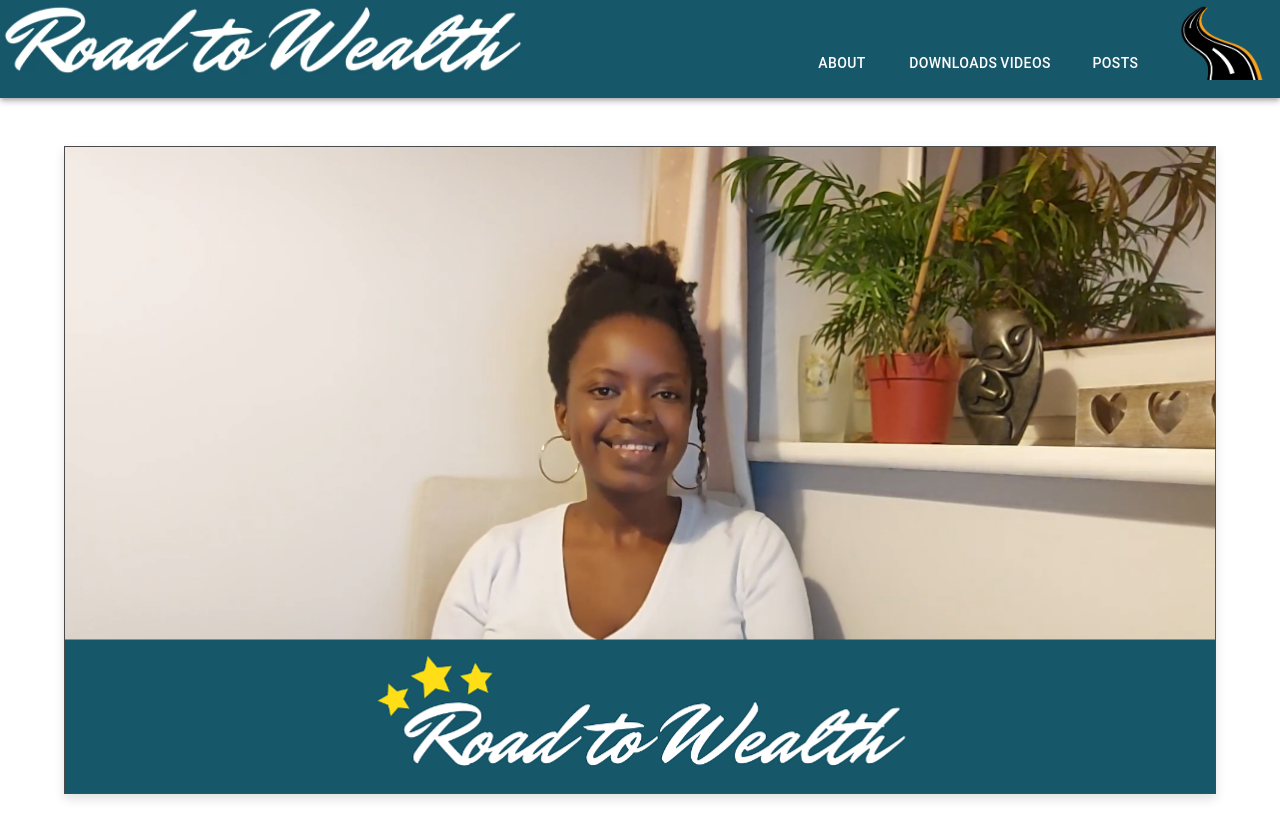
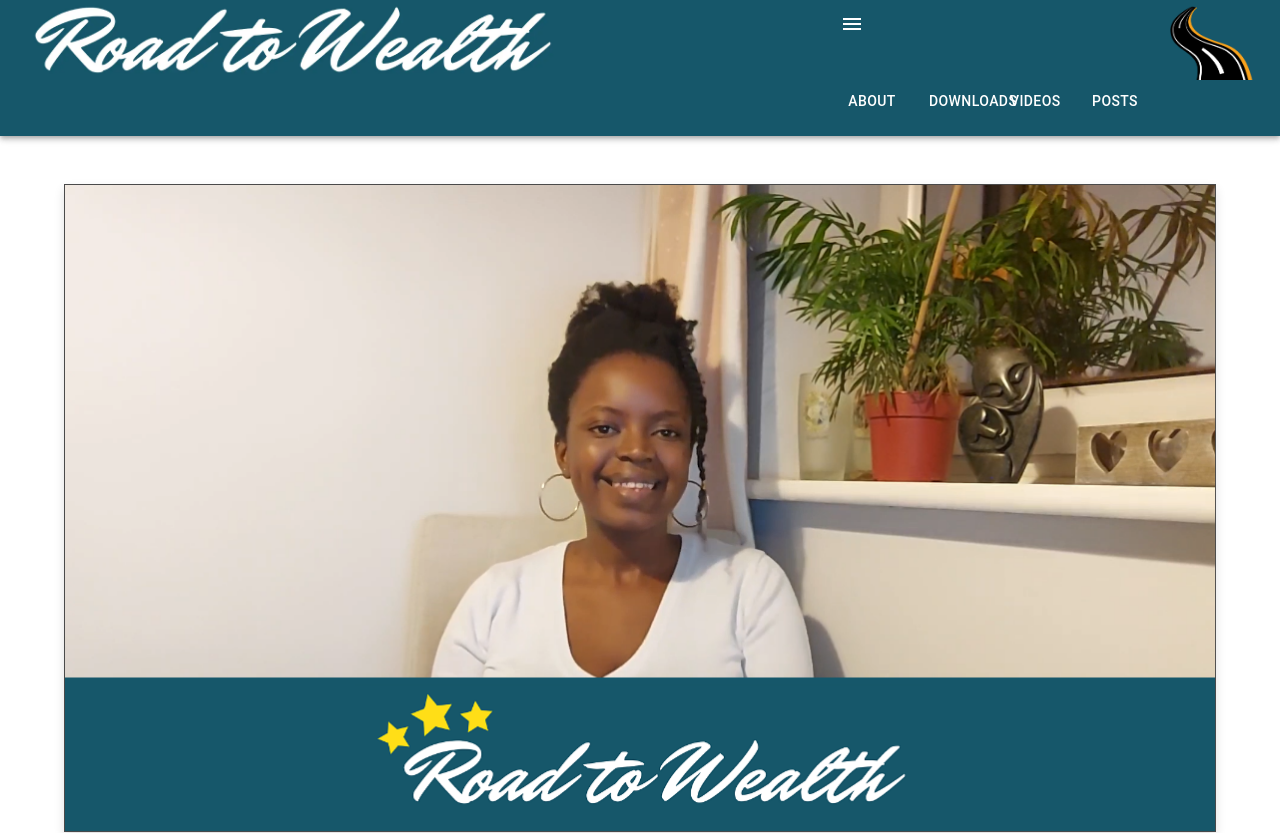
Before and after one commit to khumbon/road-to-wealth, a Next.js app: page / in a window 1280 px wide. Shown: the top 833 px of the page. Built offline with nearby package versions, Linux system fonts and the light colour scheme.

Commit message:
Added placeholder pages

```diff
--- a/components/layout.tsx
+++ b/components/layout.tsx
@@ -1,4 +1,4 @@
-import Footer from './footer';
+import Footer from './Footer';
 import Meta from './meta';
 import * as React from 'react';
 import ResponsiveAppBar from './nav-bar';
--- a/components/nav-bar.tsx
+++ b/components/nav-bar.tsx
@@ -8,40 +8,41 @@
 import Road from '../public/assets/blog/images/Road.png';
 import { Grid } from '@mui/material';
 import Link from 'next/link';
+import MenuIcon from '@mui/icons-material/Menu';
+import IconButton from '@mui/material/IconButton';
 
 const pages = ['About', 'Downloads', 'Videos', 'Posts'];
 
 const ResponsiveAppBar = () => {
-  const [anchorElNav, setAnchorElNav] = React.useState<null | HTMLElement>(null);
-
-  const handleOpenNavMenu = (event: React.MouseEvent<HTMLElement>) => {
-    setAnchorElNav(event.currentTarget);
+  const [menuOpen, setMenuOpen] = React.useState<boolean>(false);
+  const handleMenuClick = () => {
+    setMenuOpen(!menuOpen);
   };
-
-  const handleCloseNavMenu = () => {
-    setAnchorElNav(null);
-  };
-
   return (
     <Box sx={{ flexGrow: 1, background: '#16576a' }}>
       <AppBar position="static" style={{ background: '#16576a' }}>
         <Toolbar disableGutters>
           <Grid container spacing={2} columns={32}>
-            <Grid item xs={20}>
+            <Grid item xs={20} style={{ marginLeft: '30px' }}>
               <Link href="/">
                 <a>
                   <Image src={Name.src} width="525.3px" height="80px" alt="Road to Wealth Logo" />
                 </a>
               </Link>
             </Grid>
-            <Grid item xs={9}>
-              <Grid container spacing={2} columns={32} sx={{ paddingTop: '20px', bottom: 0 }}>
+            <Grid item xs={8}>
+              <div onClick={() => handleMenuClick()}>
+                <IconButton size="large" edge="start" color="inherit" aria-label="open drawer" sx={{ mr: 2 }}>
+                  <MenuIcon />
+                </IconButton>
+              </div>
+              <Grid container spacing={2} columns={32} sx={{ paddingTop: '10px', bottom: 0 }}>
                 {pages.map((page) => (
-            <Grid item xs={8} key={page}>
-                  <Button key={page} href={page.toLowerCase()} sx={{ my: 2, color: 'white', paddingTop: '15px' }}>
-                    {page}
+                  <Grid item xs={8} key={page}>
+                    <Button key={page} href={page.toLowerCase()} sx={{ my: 2, color: 'white', paddingTop: '15px' }}>
+                      {page}
                     </Button>
-                    </Grid>
+                  </Grid>
                 ))}
               </Grid>
             </Grid>
--- a/components/post-preview.tsx
+++ b/components/post-preview.tsx
@@ -1,4 +1,3 @@
-import DateFormatter from './date-formatter';
 import CoverImage from './cover-image';
 import Link from 'next/link';
 import * as React from 'react';
--- a/pages/about/index.tsx
+++ b/pages/about/index.tsx
@@ -1 +1,7 @@
-import React from "react";
+import React from 'react';
+
+const About = () => {
+  return <div>Hold tight, an about page will be here soon</div>;
+};
+
+export default About;
--- a/pages/downloads/index.tsx
+++ b/pages/downloads/index.tsx
@@ -1 +1,7 @@
-import React from "react";
+import React from 'react';
+
+const Downloads = () => {
+  return <div>Hold tight, a downloads page will be here soon</div>;
+};
+
+export default Downloads;
--- a/pages/posts/[slug].tsx
+++ b/pages/posts/[slug].tsx
@@ -16,7 +16,7 @@
   post: PostType;
   morePosts: PostType[];
   preview?: boolean;
-};
+}
 
 export default function Post({ post, morePosts, preview }: PostProps) {
   const router = useRouter();
```
